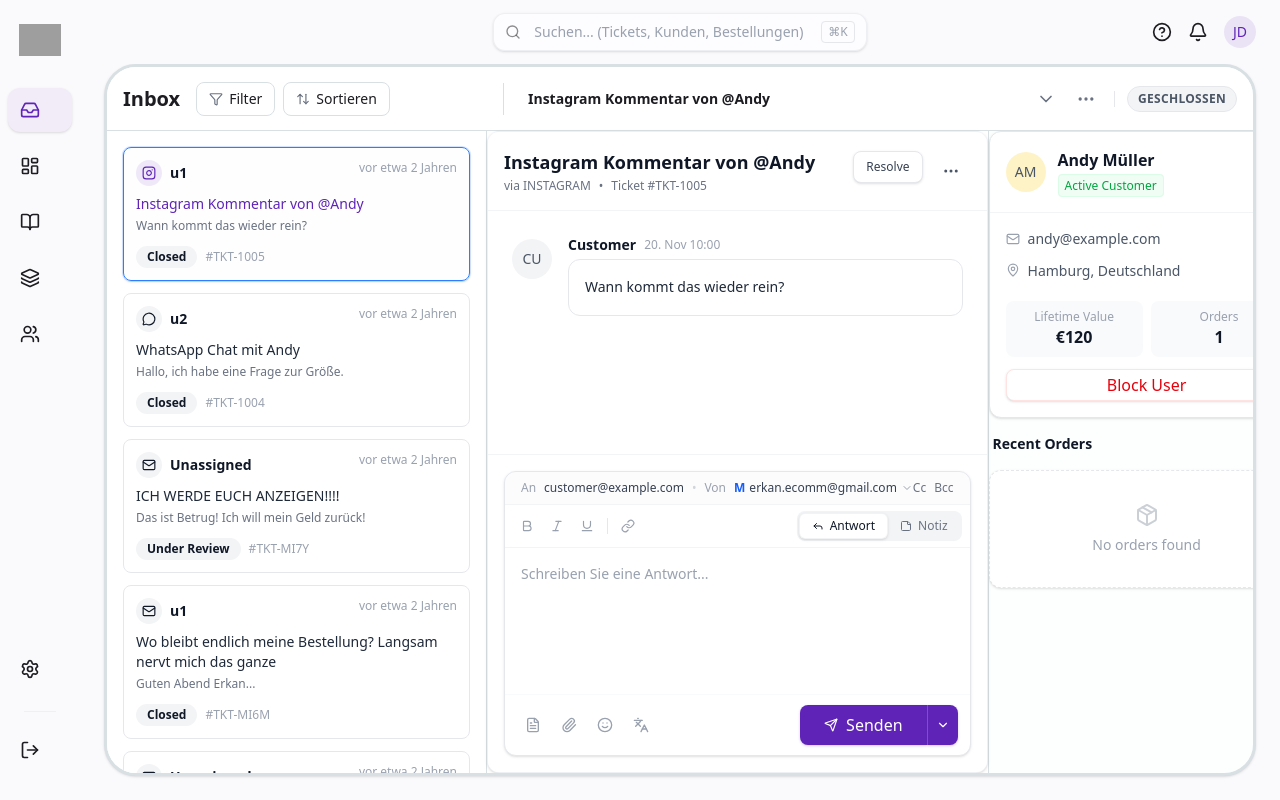
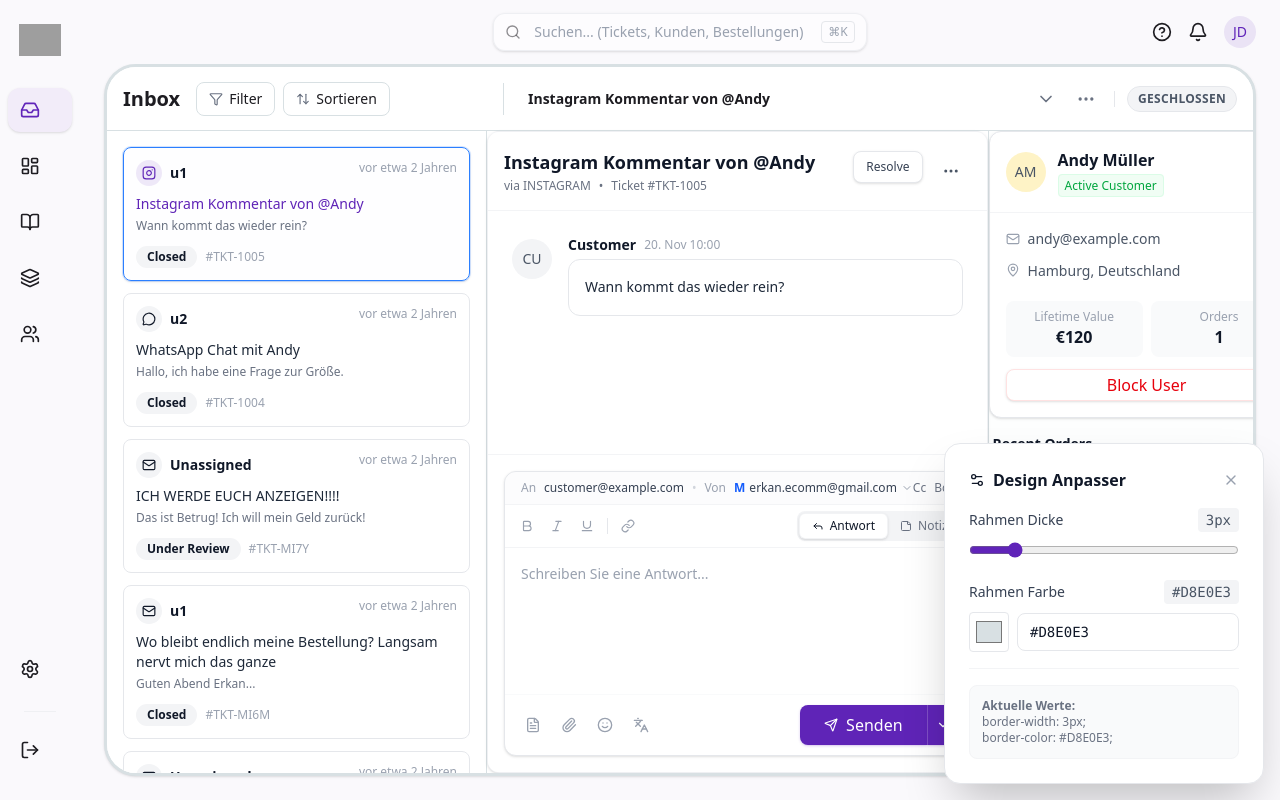
Before and after one commit to fafsfafaf/ai-support-dashboard-v2, a Next.js app: page / in a window 1280 px wide. Built offline with nearby package versions, Linux system fonts and the light colour scheme; grey boxes are pictures that could not be loaded.

Commit message:
feat: Add ThemeCustomizer for live border adjustments
- Add ThemeContext and ThemeProvider
- Add ThemeCustomizer widget (bottom-right)
- Connect DashboardShell styles to ThemeContext
- Wrap AppShell in ThemeProvider

```diff
--- a/src/components/layout/app-shell.tsx
+++ b/src/components/layout/app-shell.tsx
@@ -11,8 +11,12 @@ interface AppShellProps {
     onPageChange: (page: string) => void;
 }
 
+import { ThemeProvider } from '@/context/theme-context';
+import { ThemeCustomizer } from '@/components/ui/theme-customizer';
+
 export const AppShell: React.FC<AppShellProps> = ({ children, activePage, onPageChange }) => {
     return (
+        <ThemeProvider>
             <div className="flex h-screen w-full bg-[#FAF9FC] text-gray-900 font-sans overflow-hidden">
                 <Sidebar
                     activePage={activePage}
@@ -28,6 +32,9 @@ export const AppShell: React.FC<AppShellProps> = ({ children, activePage, onPage
                         </div>
                     </main>
                 </div>
+
+                <ThemeCustomizer />
             </div>
+        </ThemeProvider>
     );
 };
--- a/src/components/layout/dashboard-shell.tsx
+++ b/src/components/layout/dashboard-shell.tsx
@@ -3,6 +3,8 @@
 
 import React, { ReactNode } from 'react';
 import { cn } from '@/lib/cn';
+
+import { useTheme } from '@/context/theme-context';
 
 interface DashboardShellProps {
     children: ReactNode;
@@ -10,11 +12,20 @@ interface DashboardShellProps {
 }
 
 export const DashboardShell: React.FC<DashboardShellProps> = ({ children, className }) => {
+    const { borderWidth, borderColor } = useTheme();
+
     return (
-        <div className={cn(
-            "bg-white rounded-[32px] shadow-sm border-[3px] border-[#D8E0E3] overflow-hidden flex flex-col h-full",
-            className
-        )}>
+        <div
+            className={cn(
+                "bg-white rounded-[32px] shadow-sm overflow-hidden flex flex-col h-full transition-all duration-200",
+                className
+            )}
+            style={{
+                borderWidth: `${borderWidth}px`,
+                borderColor: borderColor,
+                borderStyle: 'solid'
+            }}
+        >
             {children}
         </div>
     );
--- /dev/null
+++ b/src/components/ui/theme-customizer.tsx
@@ -0,0 +1,92 @@
+
+"use client";
+
+import React from 'react';
+import { useTheme } from '@/context/theme-context';
+import { Settings2, X } from 'lucide-react';
+
+export const ThemeCustomizer = () => {
+    const { borderWidth, borderColor, setBorderWidth, setBorderColor } = useTheme();
+    const [isOpen, setIsOpen] = React.useState(true);
+
+    if (!isOpen) {
+        return (
+            <button
+                onClick={() => setIsOpen(true)}
+                className="fixed bottom-4 right-4 bg-black text-white p-3 rounded-full shadow-lg z-50 hover:bg-gray-800 transition"
+            >
+                <Settings2 className="h-6 w-6" />
+            </button>
+        );
+    }
+
+    return (
+        <div className="fixed bottom-4 right-4 bg-white p-6 rounded-2xl shadow-2xl border border-gray-200 z-50 w-80 animate-in slide-in-from-bottom-4 fade-in duration-200">
+            <div className="flex items-center justify-between mb-4">
+                <h3 className="font-bold text-gray-900 flex items-center gap-2">
+                    <Settings2 className="h-4 w-4" />
+                    Design Anpasser
+                </h3>
+                <button
+                    onClick={() => setIsOpen(false)}
+                    className="text-gray-400 hover:text-gray-600"
+                >
+                    <X className="h-4 w-4" />
+                </button>
+            </div>
+
+            <div className="space-y-4">
+                {/* Border Width Config */}
+                <div className="space-y-2">
+                    <div className="flex justify-between items-center text-sm">
+                        <label className="font-medium text-gray-700">Rahmen Dicke</label>
+                        <span className="bg-gray-100 px-2 py-0.5 rounded text-gray-600 font-mono">
+                            {borderWidth}px
+                        </span>
+                    </div>
+                    <input
+                        type="range"
+                        min="0"
+                        max="20"
+                        step="1"
+                        value={borderWidth}
+                        onChange={(e) => setBorderWidth(Number(e.target.value))}
+                        className="w-full accent-[#6024B9]"
+                    />
+                </div>
+
+                {/* Border Color Config */}
+                <div className="space-y-2">
+                    <div className="flex justify-between items-center text-sm">
+                        <label className="font-medium text-gray-700">Rahmen Farbe</label>
+                        <span className="bg-gray-100 px-2 py-0.5 rounded text-gray-600 font-mono uppercase">
+                            {borderColor}
+                        </span>
+                    </div>
+                    <div className="flex gap-2 items-center">
+                        <input
+                            type="color"
+                            value={borderColor}
+                            onChange={(e) => setBorderColor(e.target.value)}
+                            className="h-10 w-10 p-1 rounded cursor-pointer border border-gray-200"
+                        />
+                        <input
+                            type="text"
+                            value={borderColor}
+                            onChange={(e) => setBorderColor(e.target.value)}
+                            className="flex-1 px-3 py-2 border border-gray-200 rounded-lg text-sm font-mono focus:outline-none focus:ring-2 focus:ring-[#6024B9]/20 focus:border-[#6024B9]"
+                        />
+                    </div>
+                </div>
+
+                <div className="pt-4 border-t border-gray-100">
+                    <div className="text-xs text-gray-500 bg-gray-50 p-3 rounded-lg border border-gray-100">
+                        <strong>Aktuelle Werte:</strong><br />
+                        border-width: {borderWidth}px;<br />
+                        border-color: {borderColor};
+                    </div>
+                </div>
+            </div>
+        </div>
+    );
+};
--- /dev/null
+++ b/src/context/theme-context.tsx
@@ -0,0 +1,32 @@
+
+"use client";
+
+import React, { createContext, useContext, useState, ReactNode } from 'react';
+
+interface ThemeContextType {
+    borderWidth: number;
+    borderColor: string;
+    setBorderWidth: (width: number) => void;
+    setBorderColor: (color: string) => void;
+}
+
+const ThemeContext = createContext<ThemeContextType | undefined>(undefined);
+
+export const ThemeProvider: React.FC<{ children: ReactNode }> = ({ children }) => {
+    const [borderWidth, setBorderWidth] = useState(3);
+    const [borderColor, setBorderColor] = useState('#D8E0E3');
+
+    return (
+        <ThemeContext.Provider value={{ borderWidth, borderColor, setBorderWidth, setBorderColor }}>
+            {children}
+        </ThemeContext.Provider>
+    );
+};
+
+export const useTheme = () => {
+    const context = useContext(ThemeContext);
+    if (!context) {
+        throw new Error('useTheme must be used within a ThemeProvider');
+    }
+    return context;
+};
```
Lines whose indentation alone changed are shown as unchanged.
